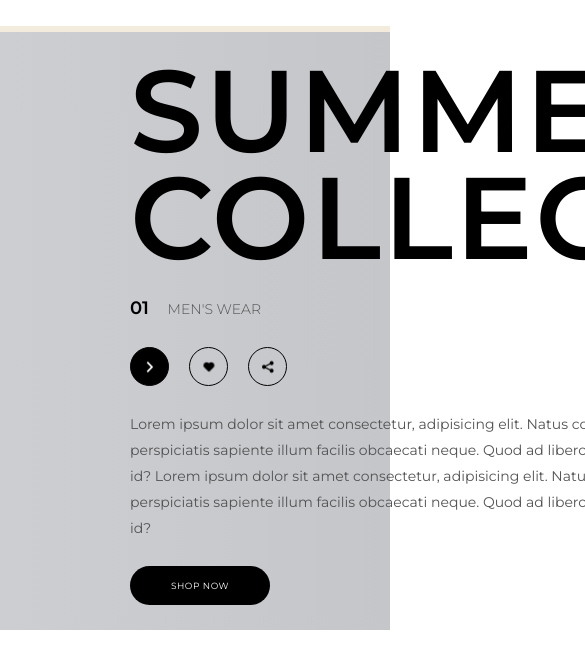
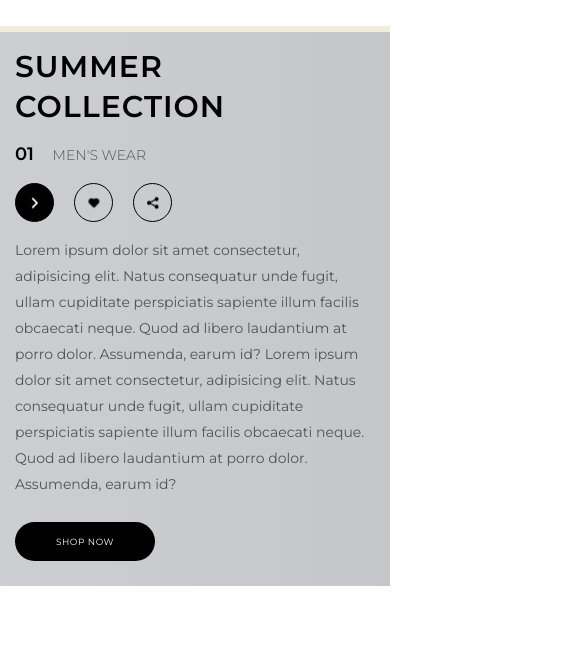
Before and after one commit to thernoff/fashion, a website: page index.html in a window 390 px wide. Shown: the part 144-812 px from the top of the page, 585 px wide, since content can reach past the window. Drawn offline with nearby package versions, Linux system fonts and the light colour scheme; files that its build step writes are made by us from their sources.

Commit message:
Урок 9: Медиа-запросы для блока со слайдером

```diff
--- a/scss/blocks/slider.scss
+++ b/scss/blocks/slider.scss
@@ -89,3 +89,57 @@
     }
   }
 }
+
+@media (max-width: 1300px) {
+  .slider {
+    .slider__info {
+      .slider__title {
+        font-size: 70px;
+        line-height: 80px;
+      }
+    }
+  }
+}
+
+@media (max-width: 880px) {
+  .slider {
+    .slider__info {
+      padding-left: 0;
+      flex-basis: 100%;
+    }
+    .slider__img {
+      display: none;
+    }
+  }
+}
+
+@media (max-width: 768px) {
+  .slider {
+    .slider__info {
+      .slider__title {
+        font-size: 40px;
+        line-height: 50px;
+        letter-spacing: 1px;
+      }
+
+      .slider__icons, p {
+        margin: 15px 0;
+      }
+    }
+  }
+}
+
+@media (max-width: 480px) {
+  .slider {
+    .slider__item {
+      padding: 0 15px;
+    }
+
+    .slider__info {
+      .slider__title {
+        font-size: 30px;
+        line-height: 40px;
+      }
+    }
+  }
+}
```
